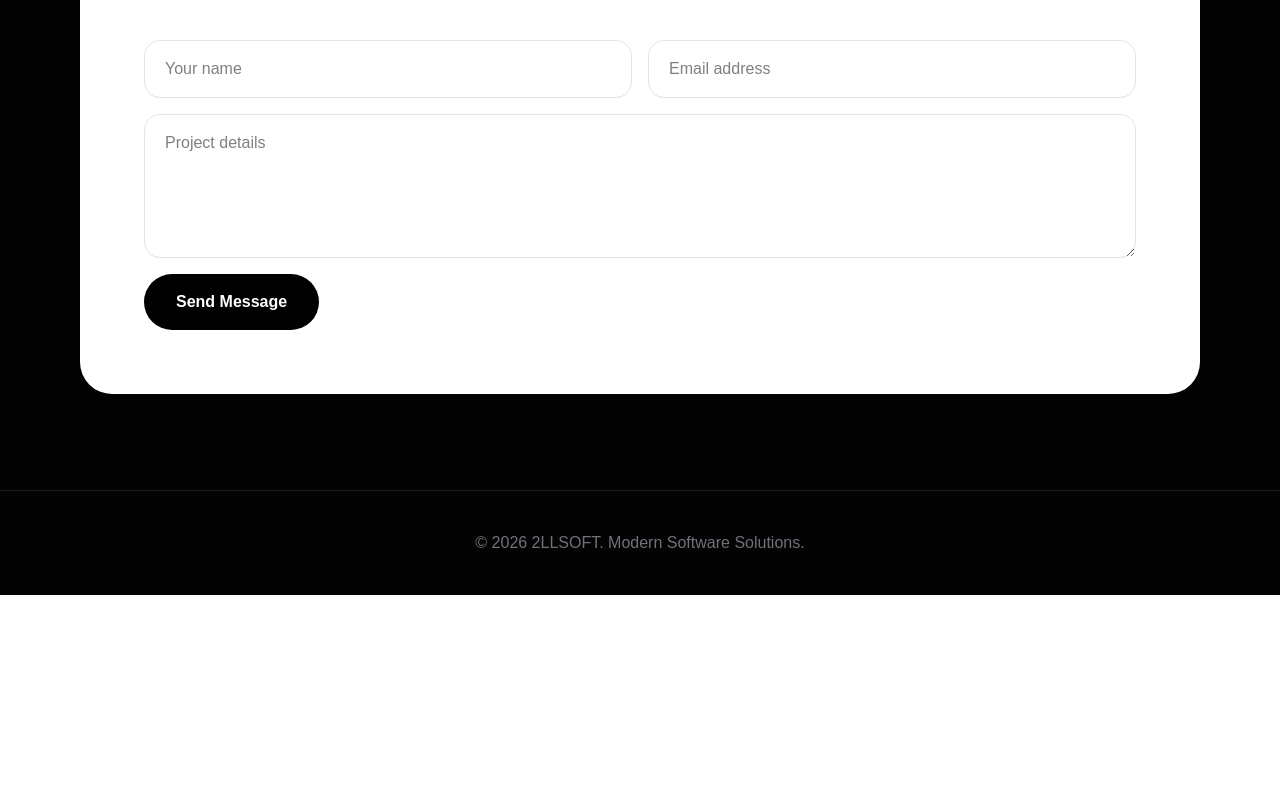
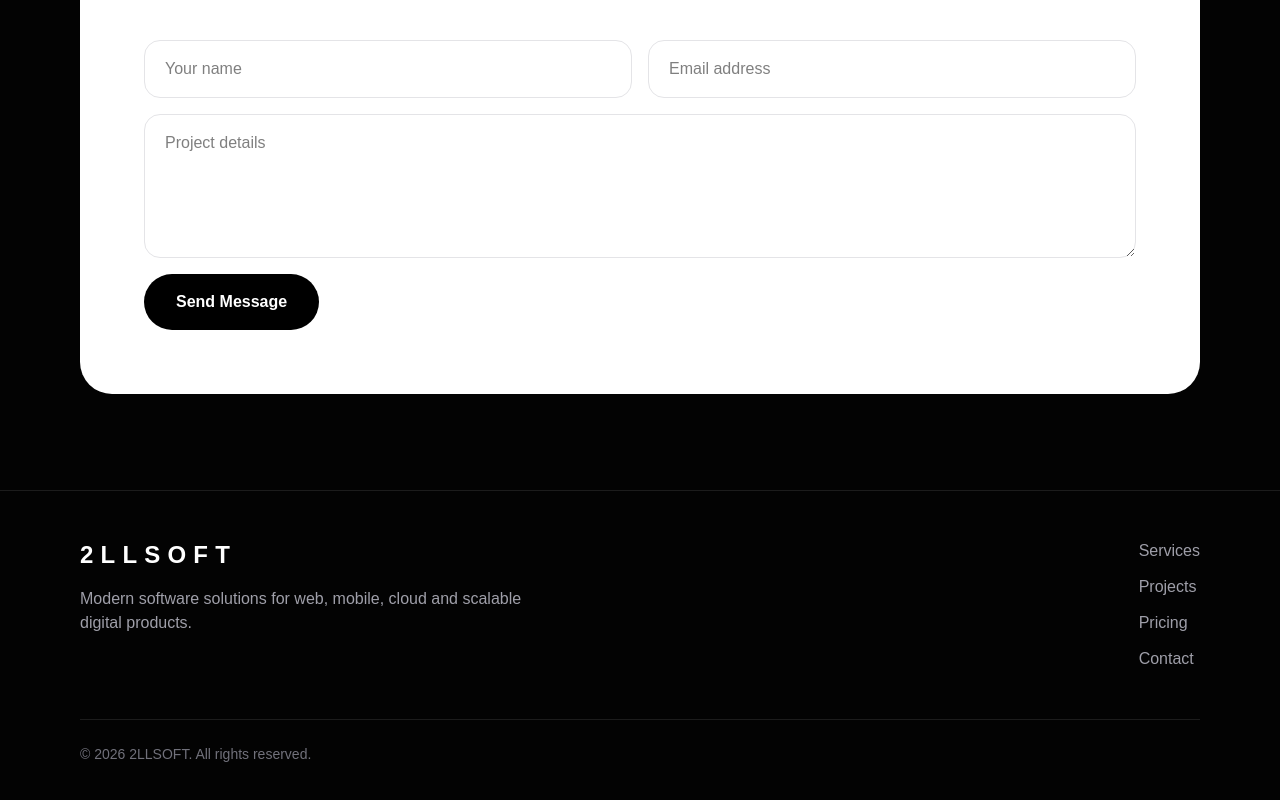
Before and after one commit to 2LLSOFT/2llsoft-clean, a Next.js app: page / in a window 1280 px wide. Shown: the part 4335-5135 px from the top of the page. Before the commit the page ends 4930 px from the top, so only its background shows below. Built offline with nearby package versions, Linux system fonts and the light colour scheme.

Commit message:
upgrade footer

```diff
--- a/components/Footer.tsx
+++ b/components/Footer.tsx
@@ -1,7 +1,26 @@
 export default function Footer() {
   return (
-    <footer className="border-t border-white/10 px-6 py-10 text-center text-zinc-500 md:px-20">
-      © 2026 2LLSOFT. Modern Software Solutions.
+    <footer className="border-t border-white/10 bg-[#030303] px-6 py-12 text-white md:px-20">
+      <div className="flex flex-col justify-between gap-8 md:flex-row">
+        <div>
+          <h2 className="text-2xl font-black tracking-[0.3em]">2LLSOFT</h2>
+          <p className="mt-4 max-w-md text-zinc-400">
+            Modern software solutions for web, mobile, cloud and scalable
+            digital products.
+          </p>
+        </div>
+
+        <div className="grid gap-3 text-zinc-400">
+          <a href="#services" className="hover:text-white">Services</a>
+          <a href="#projects" className="hover:text-white">Projects</a>
+          <a href="#pricing" className="hover:text-white">Pricing</a>
+          <a href="#contact" className="hover:text-white">Contact</a>
+        </div>
+      </div>
+
+      <div className="mt-12 border-t border-white/10 pt-6 text-sm text-zinc-500">
+        © 2026 2LLSOFT. All rights reserved.
+      </div>
     </footer>
   );
 }
```
